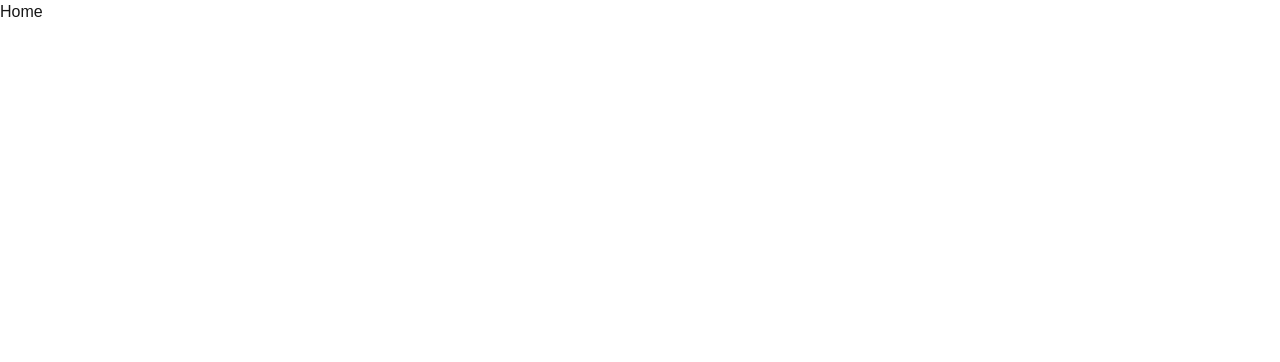
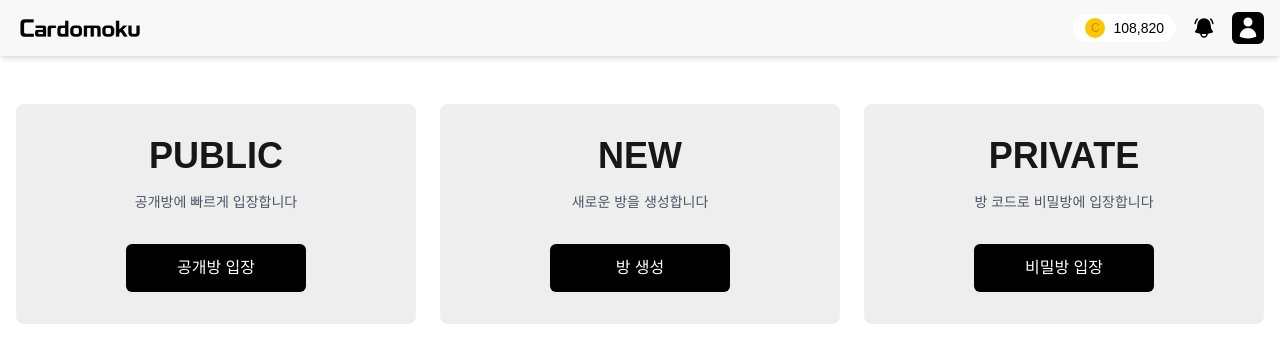
Before and after one commit to Cardomoku/client, a Next.js app: page /home in a window 1280 px wide. Shown: the top 362 px of the page. Built offline with nearby package versions, Linux system fonts and the light colour scheme.

Commit message:
feat: Home 페이지 구현

```diff
--- a/src/app/globals.css
+++ b/src/app/globals.css
@@ -8,12 +8,16 @@
 :root {
   --background: #ffffff;
   --foreground: #171717;
+  --header-bg: #f8f8f8;
+  --section-bg: #eeeeee;
 }
 
 @media (prefers-color-scheme: dark) {
   :root {
     --background: #303030;
     --foreground: #ffffff;
+    --header-bg: #111214;
+    --section-bg: #1A1C20;
   }
 }
 
--- a/src/app/home/page.tsx
+++ b/src/app/home/page.tsx
@@ -1,3 +1,72 @@
+'use client';
+
+import Link from 'next/link';
+import { useRouter } from 'next/navigation';
+import Header from '@/components/Header';
+
 export default function Home() {
-  return <div>Home</div>;
+  const router = useRouter();
+
+  // 각 모드별 룸 입장 핸들러
+  const handleJoinPublic = () => {
+    router.push('/room/public');
+  };
+
+  const handleCreateRoom = () => {
+    router.push('/room/create');
+  };
+
+  const handleJoinPrivate = () => {
+    router.push('/room/private');
+  };
+
+  return (
+    <div className="min-h-screen flex flex-col" style={{ backgroundColor: 'var(--background)' }}>
+      <Header coins={108820} />
+
+      <main className="container mx-auto px-4 py-8 md:py-12 flex flex-col md:flex-row gap-6">
+        {/* PUBLIC 섹션 */}
+        <div className="flex-1 rounded-lg p-8 flex flex-col items-center" style={{ backgroundColor: 'var(--section-bg)' }}>
+          <div className="flex flex-col items-center text-center mb-6">
+            <h2 className="text-4xl font-bold mb-4">PUBLIC</h2>
+            <p className="text-sm text-gray-600 dark:text-gray-400">공개방에 빠르게 입장합니다</p>
+          </div>
+          <button
+            onClick={handleJoinPublic}
+            className="bg-black text-white w-full max-w-[180px] py-3 px-4 rounded-md font-medium hover:opacity-90 transition-opacity mt-2"
+          >
+            공개방 입장
+          </button>
+        </div>
+
+        {/* NEW 섹션 */}
+        <div className="flex-1 rounded-lg p-8 flex flex-col items-center" style={{ backgroundColor: 'var(--section-bg)' }}>
+          <div className="flex flex-col items-center text-center mb-6">
+            <h2 className="text-4xl font-bold mb-4">NEW</h2>
+            <p className="text-sm text-gray-600 dark:text-gray-400">새로운 방을 생성합니다</p>
+          </div>
+          <button
+            onClick={handleCreateRoom}
+            className="bg-black text-white w-full max-w-[180px] py-3 px-4 rounded-md font-medium hover:opacity-90 transition-opacity mt-2"
+          >
+            방 생성
+          </button>
+        </div>
+
+        {/* PRIVATE 섹션 */}
+        <div className="flex-1 rounded-lg p-8 flex flex-col items-center" style={{ backgroundColor: 'var(--section-bg)' }}>
+          <div className="flex flex-col items-center text-center mb-6">
+            <h2 className="text-4xl font-bold mb-4">PRIVATE</h2>
+            <p className="text-sm text-gray-600 dark:text-gray-400">방 코드로 비밀방에 입장합니다</p>
+          </div>
+          <button
+            onClick={handleJoinPrivate}
+            className="bg-black text-white w-full max-w-[180px] py-3 px-4 rounded-md font-medium hover:opacity-90 transition-opacity mt-2"
+          >
+            비밀방 입장
+          </button>
+        </div>
+      </main>
+    </div>
+  );
 }
--- a/src/app/layout.tsx
+++ b/src/app/layout.tsx
@@ -1,7 +1,7 @@
 import type { Metadata } from "next";
 import { Geist, Geist_Mono } from "next/font/google";
 import "./globals.css";
-import { Providers } from './providers';
+import { ThemeProvider } from "../providers/ThemeProvider";
 
 const geistSans = Geist({
   variable: "--font-geist-sans",
@@ -42,9 +42,9 @@ export default function RootLayout({
       <body
         className={`${geistSans.variable} ${geistMono.variable} antialiased`}
       >
-        <Providers>
+        <ThemeProvider>
           {children}
-        </Providers>
+        </ThemeProvider>
       </body>
     </html>
   );
--- a/src/app/page.tsx
+++ b/src/app/page.tsx
@@ -1,14 +1,21 @@
 "use client";
 
 import Image from "next/image";
-import { useTheme } from "next-themes";
+import { useTheme } from "../providers/ThemeProvider";
 import { useState, useEffect, useRef, useMemo } from "react";
+import { useRouter } from "next/navigation";
 
 export default function Home() {
-  const { resolvedTheme } = useTheme();
+  const { theme } = useTheme();
+  const router = useRouter();
   const [cardImages, setCardImages] = useState<string[]>([]);
   const containerRef1 = useRef<HTMLDivElement>(null);
   const containerRef2 = useRef<HTMLDivElement>(null);
+
+  // 홈 페이지 사전 로딩
+  useEffect(() => {
+    router.prefetch('/home');
+  }, [router]);
 
   // 두 슬라이드에 대한 참조와 위치 상태 정의
   const scrollRef1 = useRef<HTMLDivElement>(null);
@@ -53,7 +60,7 @@ export default function Home() {
     const totalCardsWidth = cardImages.length * (CARD_WIDTH + CARD_GAP);
     const animationIds: number[] = [];
 
-    // 첫 번째 슬라이드 애니메이션 (왼쪽에서 오른쪽)
+    // 첫 번째 슬라이드 애니메이션
     if (scrollRef1.current) {
       const animate1 = () => {
         setScrollPosition1(prev => {
@@ -67,7 +74,7 @@ export default function Home() {
       animationIds.push(requestAnimationFrame(animate1));
     }
 
-    // 두 번째 슬라이드 애니메이션 (오른쪽에서 왼쪽)
+    // 두 번째 슬라이드 애니메이션
     if (scrollRef2.current) {
       const animate2 = () => {
         setScrollPosition2(prev => {
@@ -105,19 +112,34 @@ export default function Home() {
         src={src}
         alt={`카드 이미지 ${index + 1}`}
         fill
+        sizes="(max-width: 768px) 150px, 150px"
         className="object-contain"
       />
     </div>
   );
 
-  const logoSrc = resolvedTheme === 'dark'
+  const logoSrc = theme === 'dark'
     ? '/icons/logo_text_gausian.webp'
     : '/icons/logo_text.webp';
+
+  const handleLogin = () => {
+    // 버튼 클릭 즉시 페이지 이동 전에 시각적 피드백 제공
+    // (버튼 비활성화나 로딩 상태를 표시할 수 있음)
+    const button = document.activeElement;
+    if (button instanceof HTMLButtonElement) {
+      button.style.opacity = '0.7';
+    }
+
+    // 작은 timeout으로 UI 변화를 볼 수 있는 시간 제공 후 페이지 이동
+    setTimeout(() => {
+      router.push('/home');
+    }, 10);
+  };
 
   return (
     <div className="min-h-screen flex flex-col items-center justify-center space-y-4 p-4 w-full max-w-5xl mx-auto relative">
       <div className="absolute w-[200%] h-64 top-2/8 left-1/2 transform -translate-x-1/2 -translate-y-1/2 rotate-[30deg] origin-center">
-        {/* 첫 번째 카드 슬라이드 (왼쪽에서 오른쪽) */}
+        {/* 첫 번째 카드 슬라이드 */}
         <div
           ref={containerRef1}
           className="absolute top-1/2 left-0 transform -translate-y-1/2 w-full overflow-hidden"
@@ -135,7 +157,7 @@ export default function Home() {
         </div>
       </div>
       <div className="absolute w-[200%] h-64 top-6/8 left-1/2 transform -translate-x-1/2 -translate-y-1/2 rotate-[30deg] origin-center">
-        {/* 두 번째 카드 슬라이드 (오른쪽에서 왼쪽) */}
+        {/* 두 번째 카드 슬라이드 */}
         <div
           ref={containerRef2}
           className="absolute top-1/2 left-0 transform -translate-y-1/2 w-full overflow-hidden"
@@ -146,7 +168,7 @@ export default function Home() {
             style={{
               transform: `translateX(-${scrollPosition2}px)`,
               width: 'max-content',
-              direction: 'rtl' // 오른쪽에서 왼쪽으로 배치
+              direction: 'rtl'
             }}
           >
             {duplicatedCards.map((src, index) => renderCard(src, index, 2, true))}
@@ -159,18 +181,23 @@ export default function Home() {
           src={logoSrc}
           alt="Cardomoku Logo"
           fill
+          sizes="(max-width: 768px) 100vw, (max-width: 1200px) 75vw, 66vw"
           priority
           className="object-contain"
         />
       </div>
 
       <div className="w-full sm:w-2/3 md:w-1/2 lg:w-2/5 h-12 sm:h-14 relative z-10">
+        <div className="absolute inset-0 bg-gradient-to-b from-transparent to-gray-300 dark:to-gray-700 opacity-70 rounded-lg blur-sm -z-10"></div>
+        <button onClick={handleLogin} className="w-full h-full relative">
           <Image
             src="/images/kakao_login_button.png"
             alt="Kakao Login"
             fill
+            sizes="(max-width: 640px) 100vw, (max-width: 768px) 66vw, (max-width: 1024px) 50vw, 40vw"
             className="object-contain cursor-pointer"
           />
+        </button>
       </div>
     </div>
   );
--- a/src/app/providers.tsx
+++ /dev/null
@@ -1,11 +0,0 @@
-"use client";
-
-import { ThemeProvider } from 'next-themes';
-
-export function Providers({ children }: { children: React.ReactNode }) {
-  return (
-    <ThemeProvider attribute="class" enableSystem={true} enableColorScheme={false}>
-      {children}
-    </ThemeProvider>
-  );
-}
--- /dev/null
+++ b/src/components/Header.tsx
@@ -0,0 +1,62 @@
+'use client';
+
+import Link from 'next/link';
+import Image from 'next/image';
+import { useTheme } from '../providers/ThemeProvider';
+
+interface HeaderProps {
+  coins?: number;
+}
+
+export default function Header({ coins = 0 }: HeaderProps) {
+  const { theme, toggleTheme } = useTheme();
+
+  const logoSrc = theme === 'dark'
+    ? '/icons/logo_text_white.webp'
+    : '/icons/logo_text.webp';
+
+  return (
+    <header className="w-full px-4 py-3 flex items-center justify-between shadow-md" style={{ backgroundColor: 'var(--header-bg)' }}>
+      <Link href="/" className="flex items-center">
+        <div className="relative w-32 h-7">
+          <Image
+            key={theme}
+            src={logoSrc}
+            alt="Cardomoku Logo"
+            fill
+            sizes="128px"
+            priority
+            className="object-contain"
+          />
+        </div>
+      </Link>
+
+      <div className="flex items-center gap-4">
+        {/* 코인 표시 */}
+        <div className="flex items-center gap-2 bg-white dark:bg-black rounded-full py-1 px-3">
+          <div className="relative w-5 h-5">
+            <div className="absolute inset-0 flex items-center justify-center rounded-full bg-yellow-400 text-yellow-600">
+              <span className="text-xs">C</span>
+            </div>
+          </div>
+          <span className="text-sm font-medium text-black dark:text-white">{coins.toLocaleString()}</span>
+        </div>
+
+        {/* 알림 아이콘 */}
+        <button className="relative w-6 h-6">
+          <svg xmlns="http://www.w3.org/2000/svg" viewBox="0 0 24 24" fill="currentColor" className="w-6 h-6 text-black dark:text-white">
+            <path d="M5.85 3.5a.75.75 0 00-1.117-1 9.719 9.719 0 00-2.348 4.876.75.75 0 001.479.248A8.219 8.219 0 015.85 3.5zM19.267 2.5a.75.75 0 10-1.118 1 8.22 8.22 0 011.987 4.124.75.75 0 001.48-.248A9.72 9.72 0 0019.266 2.5z" />
+            <path fillRule="evenodd" d="M12 2.25A6.75 6.75 0 005.25 9v.75a8.217 8.217 0 01-2.119 5.52.75.75 0 00.298 1.206c1.544.57 3.16.99 4.831 1.243a3.75 3.75 0 107.48 0 24.583 24.583 0 004.83-1.244.75.75 0 00.298-1.205 8.217 8.217 0 01-2.118-5.52V9A6.75 6.75 0 0012 2.25zM9.75 18c0-.034 0-.067.002-.1a25.05 25.05 0 004.496 0l.002.1a2.25 2.25 0 11-4.5 0z" clipRule="evenodd" />
+          </svg>
+        </button>
+
+        {/* 프로필 아이콘 */}
+        <div className="w-8 h-8 bg-black dark:bg-white rounded-md overflow-hidden flex items-center justify-center">
+          <svg xmlns="http://www.w3.org/2000/svg" viewBox="0 0 24 24" fill="currentColor" className="w-6 h-6 text-white dark:text-black">
+            <path fillRule="evenodd" d="M7.5 6a4.5 4.5 0 119 0 4.5 4.5 0 01-9 0zM3.751 20.105a8.25 8.25 0 0116.498 0 .75.75 0 01-.437.695A18.683 18.683 0 0112 22.5c-2.786 0-5.433-.608-7.812-1.7a.75.75 0 01-.437-.695z" clipRule="evenodd" />
+          </svg>
+        </div>
+      </div>
+    </header>
+  );
+}
--- /dev/null
+++ b/src/providers/ThemeProvider.tsx
@@ -0,0 +1,54 @@
+'use client'
+
+import { createContext, useContext, useEffect, useState } from 'react'
+
+type Theme = 'dark' | 'light'
+
+interface ThemeContextType {
+  theme: Theme
+  toggleTheme: () => void
+}
+
+const ThemeContext = createContext<ThemeContextType | undefined>(undefined)
+
+export function ThemeProvider({ children }: { children: React.ReactNode }) {
+  const [theme, setTheme] = useState<Theme>('light')
+  const [mounted, setMounted] = useState(false)
+
+  useEffect(() => {
+    // 시스템 다크모드 설정 확인
+    const prefersDark = window.matchMedia('(prefers-color-scheme: dark)').matches
+    const savedTheme = localStorage.getItem('theme') as Theme
+    const initialTheme = savedTheme || (prefersDark ? 'dark' : 'light')
+
+    setTheme(initialTheme)
+    document.documentElement.classList.toggle('dark', initialTheme === 'dark')
+    setMounted(true)
+  }, [])
+
+  const toggleTheme = () => {
+    const newTheme = theme === 'dark' ? 'light' : 'dark'
+    setTheme(newTheme)
+    localStorage.setItem('theme', newTheme)
+    document.documentElement.classList.toggle('dark', newTheme === 'dark')
+  }
+
+  // mounted가 false인 경우 children을 렌더링하지 않아 깜빡임 방지
+  if (!mounted) {
+    return null
+  }
+
+  return (
+    <ThemeContext.Provider value={{ theme, toggleTheme }}>
+      {children}
+    </ThemeContext.Provider>
+  )
+}
+
+export function useTheme() {
+  const context = useContext(ThemeContext)
+  if (context === undefined) {
+    throw new Error('useTheme must be used within a ThemeProvider')
+  }
+  return context
+}
```
Also changed, not shown: public/icons/logo_text_white.webp (added). Lines whose indentation alone changed are shown as unchanged.
